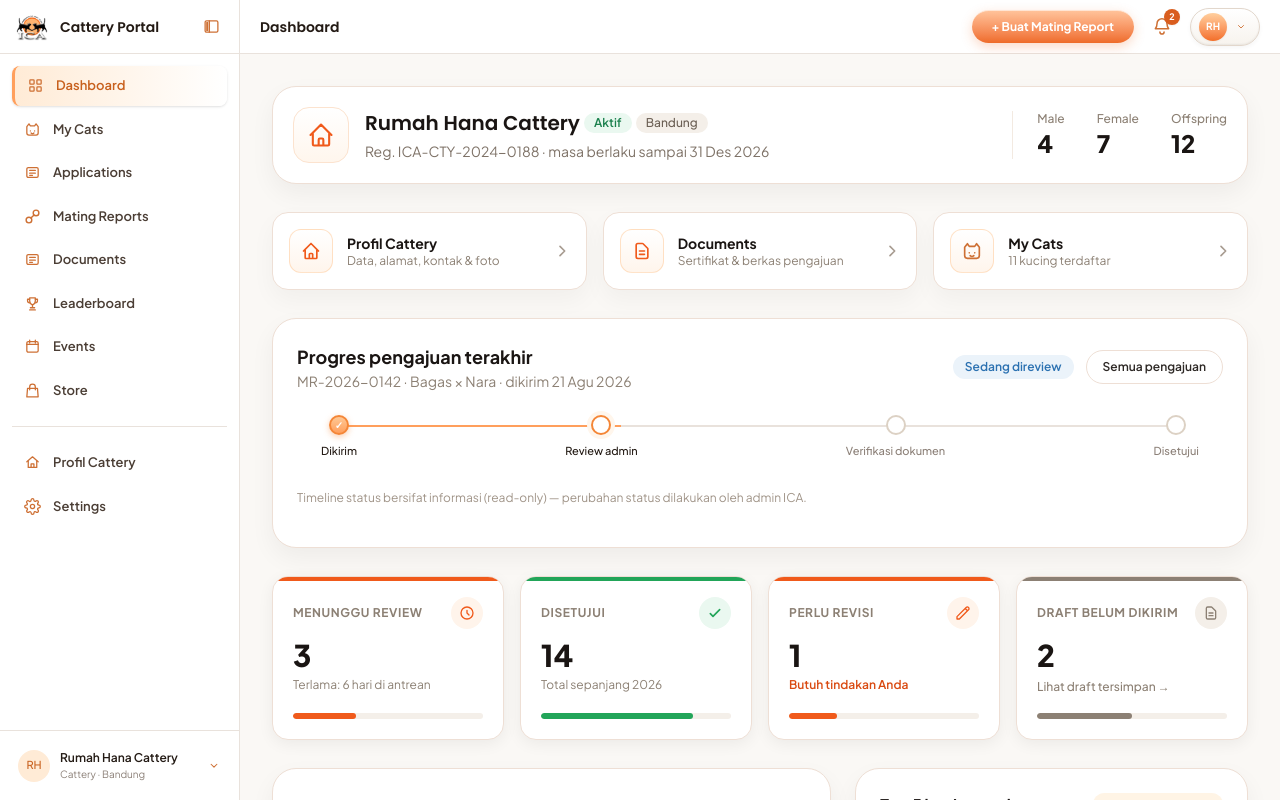
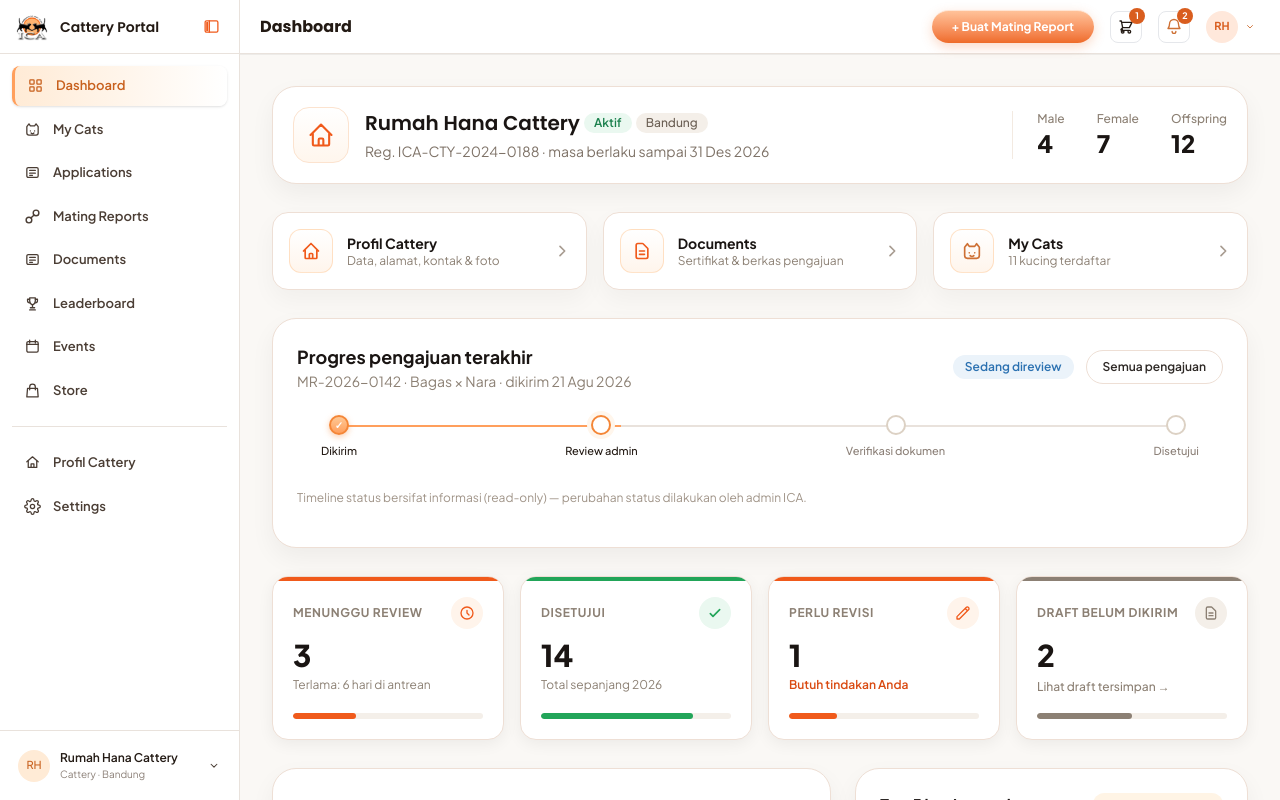
Before and after one commit to Riwriw-pnya/ica, a Next.js app: page /cattery/dashboard in a window 1280 px wide. Built offline with nearby package versions, Linux system fonts and the light colour scheme.

Commit message:
fix: header and color

```diff
--- a/app/cattery/dashboard/page.tsx
+++ b/app/cattery/dashboard/page.tsx
@@ -80,7 +80,7 @@ export default function DashboardPage() {
               onClick={() => setIsNotifOpen(true)}
               className="w-8 h-8 rounded-full bg-white/20 flex items-center justify-center relative shrink-0 text-white cursor-pointer hover:bg-white/30 transition-colors"
             >
-              <DashboardIcon name="bell" size={16} />
+              <DashboardIcon name="bell" size={16} className="text-white" />
               <div className="w-[6px] h-[6px] bg-[#EF4444] rounded-full absolute top-[7px] right-[8px]"></div>
             </button>
           </div>
@@ -120,8 +120,6 @@ export default function DashboardPage() {
 
         {/* Isi Konten Utama Mobile */}
         <div className="px-4 mt-5 space-y-8">
-
-          {/* Card Cattery Terverifikasi dengan Icon Home */}
           <div className="bg-white rounded-[16px] p-4 border border-[#F5E6DA] flex items-center justify-between shadow-xs">
             <div className="flex items-center gap-3">
               <div className="w-10 h-10 bg-[#FFF5EC] rounded-[10px] border border-[#F5E6DA] flex items-center justify-center shrink-0">
--- a/components/anggota/DashboardIcon.tsx
+++ b/components/anggota/DashboardIcon.tsx
@@ -9,7 +9,6 @@ export default function DashboardIcon({
   size = 18,
   className,
 }: DashboardIconProps) {
-  // Gabungkan warna default text-[#CE7034] dengan className eksternal jika ada
   const computedClassName = className ? className : "text-[#CE7034]";
 
   const commonProps: React.SVGProps<SVGSVGElement> = {
@@ -21,7 +20,7 @@ export default function DashboardIcon({
     stroke: "currentColor",
     strokeWidth: 1.8,
     strokeLinecap: "round",
-    strokeLinejoin: "round",
+    strokeLinejoin:"round",
   };
 
   switch (name) {
--- a/components/cattery/BottomNav.tsx
+++ b/components/cattery/BottomNav.tsx
@@ -5,7 +5,6 @@ import Link from "next/link";
 import { usePathname } from "next/navigation";
 import {
   LayoutDashboard,
-  Cat,
   FileText,
   Users,
   FolderDown,
@@ -15,6 +14,7 @@ import {
   Home,
   Settings,
 } from "lucide-react";
+import DashboardIcon from "../anggota/DashboardIcon";
 
 const menus = [
   { label: "Dashboard", icon: "dashboard", href: "/cattery/dashboard" },
@@ -34,7 +34,7 @@ function MenuIcon({ icon, className }: { icon: string; className?: string }) {
     case "dashboard":
       return <LayoutDashboard className={className} />;
     case "cat":
-      return <Cat className={className} />;
+      return <DashboardIcon name="cat" className={className} />;
     case "news":
       return <FileText className={className} />;
     case "users":
--- a/components/cattery/Header.tsx
+++ b/components/cattery/Header.tsx
@@ -1,17 +1,15 @@
 "use client";
 
-import { useRef, useState } from "react";
+import { useState } from "react";
 import { usePathname, useRouter } from "next/navigation";
 
-import DashboardIcon from "@/components/anggota/DashboardIcon";
-import NotificationDropdown from "./NotificationDropdown";
-import CatteryUserMenuDropdown from "./CatteryUserMenuDropdown";
+import DesktopHeader from "./header/DesktopHeader";
+import MobileHeader from "./header/MobileHeader";
 
 import type { NotificationItem } from "@/types/cattery";
 import { initialNotifications } from "@/data/cattery";
 
 import { useUserMenu } from "@/context/UserMenuContext";
-import { useClickOutside } from "@/hooks/useClickOutside";
 import { useHeaderAction } from "@/context/HeaderActionContext";
 
 const pageTitles: Record<string, string> = {
@@ -24,9 +22,10 @@ const pageTitles: Record<string, string> = {
   "/cattery/mating-reports": "Buat Mating Reports",
   "/cattery/documents": "Documents",
   "/cattery/leaderboard": "Leaderboard",
-  "/cattery/events": "Events",
+  "/cattery/event": "Event",
   "/cattery/store": "Store",
   "/cattery/profil": "Profil Cattery",
+  "/cattery/mprofil": "Profil Cattery",
   "/cattery/settings": "Settings",
 };
 
@@ -54,35 +53,33 @@ export default function Header() {
   const [notifications, setNotifications] =
     useState<NotificationItem[]>(initialNotifications);
 
-  const containerRef = useRef<HTMLDivElement>(null);
-  const notifRef = useRef<HTMLDivElement>(null);
+  const isMatingReportForm = pathname.startsWith("/cattery/mating-reports");
+  const isDashboard = pathname === "/cattery" || pathname === "/cattery/dashboard";
+  const isNotifications = pathname === "/cattery/notifications";
+  const isCatDetailPage = pathname.startsWith("/cattery/my-cats/");
+  const isApplicationDetailPage = pathname.startsWith("/cattery/applications/");
+  const isDraftPage = pathname === "/cattery/draft";
+  const isProfile = pathname === "/cattery/profil";
+  const isProfileMobile = pathname === "/cattery/mprofil";
+  const isEventsPage = pathname === "/cattery/events";
+  const isStorePage = pathname === "/cattery/store";
 
-  const isMatingReportForm =
-    pathname.startsWith("/cattery/mating-reports");
+  const unreadCount = notifications.filter((n) => !n.isRead).length;
+  const title = getPageTitle(pathname);
 
-  const isDashboard =
-    pathname === "/cattery" ||
-    pathname === "/cattery/dashboard";
-
-  const isNotifications =
-    pathname === "/cattery/notifications";
-
-  const isUserMenuOpen = openMenu === "header";
-  const isNotifOpen = openMenu === "notifications";
-
-  const unreadCount = notifications.filter(
-    (n) => !n.isRead
-  ).length;
-
-  useClickOutside(containerRef, () => {
-    if (isUserMenuOpen) closeMenu();
-  });
-
-  useClickOutside(notifRef, () => {
-    if (isNotifOpen) closeMenu();
-  });
-
-  const title = getPageTitle(pathname);
+  const handleCartClick = () => {
+    if (!isStorePage) {
+      if (typeof window !== "undefined") {
+        sessionStorage.setItem("open_cart_on_load", "true");
+      }
+      router.push("/cattery/store");
+    } else {
+      if (typeof window !== "undefined") {
+        window.dispatchEvent(new CustomEvent("open-store-cart"));
+        window.dispatchEvent(new CustomEvent("open-mobile-cart"));
+      }
+    }
+  };
 
   const handleLogout = () => {
     closeMenu();
@@ -98,188 +95,59 @@ export default function Header() {
     );
   };
 
+  const handleMarkOneRead = (id: string) => {
+    setNotifications((prev) =>
+      prev.map((n) => (n.id === id ? { ...n, isRead: true } : n))
+    );
+  };
+
   return (
     <header
-      className={`${
+      className={`sticky top-0 z-40 w-full border-b border-[var(--color-ink-100,#EFE9E1)] bg-white px-5 py-2.5 shadow-2xs ${
         isDashboard ? "hidden md:flex" : "flex"
-      } h-[54px] items-center justify-between border-b border-[var(--color-ink-100,#EFE9E1)] bg-white px-5`}
+      }`}
     >
-      <div className="flex items-center gap-3">
-        {isNotifications && (
-          <button
-            type="button"
-            onClick={() => router.back()}
-            className="-ml-1 mr-1 cursor-pointer text-[#8C8074] transition-colors hover:text-[#F05A1B]"
-            aria-label="Kembali"
-          >
-            <svg
-              className="h-5 w-5"
-              fill="none"
-              viewBox="0 0 24 24"
-              stroke="currentColor"
-              strokeWidth={2.5}
-            >
-              <path
-                strokeLinecap="round"
-                strokeLinejoin="round"
-                d="M15 19l-7-7 7-7"
-              />
-            </svg>
-          </button>
-        )}
+      {/* TAMPILAN DESKTOP (Tetap Tampil di Dashboard Layar Komputer) */}
+      <DesktopHeader
+        title={title}
+        isDashboard={isDashboard}
+        isMatingReportForm={isMatingReportForm}
+        isNotifications={isNotifications}
+        customAction={customAction}
+        unreadCount={unreadCount}
+        notifications={notifications}
+        initials="RH"
+        openMenu={openMenu}
+        toggleMenu={toggleMenu}
+        closeMenu={closeMenu}
+        onMarkAllRead={handleMarkAllAsRead}
+        onMarkOneRead={handleMarkOneRead}
+        onCartClick={handleCartClick}
+        onLogout={handleLogout}
+      />
 
-        <div className="flex flex-col">
-          <h1 className="font-display text-sm font-semibold text-[var(--color-ink-900,#231A14)]">
-            {title}
-          </h1>
-
-          {isNotifications && (
-            <span className="mt-0.5 text-[10px] font-medium leading-none text-[#8C8074]">
-              {unreadCount} belum dibaca
-            </span>
-          )}
-        </div>
-
-        {isMatingReportForm && (
-          <span className="rounded-full bg-[var(--color-ink-100,#F5EFE9)] px-2.5 py-0.5 text-[10px] font-medium text-[var(--color-ink-700,#7A6E65)]">
-            Draft
-          </span>
-        )}
-      </div>
-
-      <div className="flex items-center gap-3">
-        {isNotifications ? (
-          <button
-            type="button"
-            onClick={handleMarkAllAsRead}
-            className="cursor-pointer text-xs font-bold text-[#F05A1B] hover:text-[#D95D1E]"
-          >
-            Tandai semua dibaca
-          </button>
-        ) : (
-          <>
-            {isDashboard && (
-              <button
-                type="button"
-                onClick={() =>
-                  router.push("/cattery/mating-reports")
-                }
-                className="hidden cursor-pointer rounded-full border-t border-[#FFE5D4] bg-gradient-to-b from-[#FFC299] to-[#EE6B28] px-5 py-2 text-xs font-bold text-white shadow-[0_4px_12px_rgba(238,107,40,0.25)] transition-all duration-150 hover:from-[#EE6B28] hover:to-[#C8601D] active:translate-y-0.5 active:shadow-[0_2px_6px_rgba(0,0,0,0.15)] lg:block"
-              >
-                + Buat Mating Report
-              </button>
-            )}
-
-            {isMatingReportForm && (
-              <>
-                <span className="text-[11px] text-[var(--color-ink-400,#A89F95)]">
-                  Tersimpan otomatis 14:32
-                </span>
-
-                <button
-                  type="button"
-                  onClick={() => {
-                    if (customAction) {
-                      customAction();
-                    }
-                  }}
-                  className="cursor-pointer rounded-full border border-[var(--color-brand-orange-300,#D95D1E)] px-4 py-1.5 text-[12px] font-medium text-[var(--color-brand-orange-700,#D95D1E)] transition hover:bg-[var(--color-brand-orange-50,#FBE3D5)] active:scale-95"
-                >
-                  Simpan draft
-                </button>
-
-                <button
-                  type="button"
-                  onClick={() =>
-                    router.push("/cattery/dashboard")
-                  }
-                  className="text-[12px] font-medium text-[var(--color-ink-700,#7A6E65)] hover:text-[var(--color-ink-900,#231A14)]"
-                >
-                  Keluar
-                </button>
-              </>
-            )}
-
-            <div
-              ref={notifRef}
-              className="relative"
-            >
-              <button
-                type="button"
-                onClick={() =>
-                  toggleMenu("notifications")
-                }
-                className="relative flex h-8 w-8 items-center justify-center rounded-lg text-[var(--color-ink-700,#231A14)] transition hover:bg-[#FAF7F2]"
-                aria-label="Notifikasi"
-              >
-                <DashboardIcon
-                  name="bell"
-                  size={20}
-                />
-
-                {unreadCount > 0 && (
-                  <span className="absolute -right-0.5 -top-0.5 flex h-4 min-w-4 items-center justify-center rounded-full bg-[#D95D1E] px-1 text-[9px] font-bold leading-none text-white shadow-xs">
-                    {unreadCount}
-                  </span>
-                )}
-              </button>
-
-              {isNotifOpen && (
-                <NotificationDropdown
-                  notifications={notifications}
-                  onMarkAllRead={handleMarkAllAsRead}
-                  onMarkOneRead={(id: string) =>
-                    setNotifications((prev) =>
-                      prev.map((n) =>
-                        n.id === id
-                          ? {
-                              ...n,
-                              isRead: true,
-                            }
-                          : n
-                      )
-                    )
-                  }
-                  onClose={closeMenu}
-                />
-              )}
-            </div>
-
-            <div
-              ref={containerRef}
-              className="relative"
-            >
-              <button
-                type="button"
-                onClick={() =>
-                  toggleMenu("header")
-                }
-                className="flex items-center gap-2 rounded-full border border-[#E2D7CC] bg-gradient-to-b from-white to-[#F7F3ED] px-2 py-1 shadow-[inset_0_1px_1px_rgba(255,255,255,0.9),inset_0_-1px_2px_rgba(0,0,0,0.06),0_2px_4px_rgba(0,0,0,0.04)] transition-all hover:border-[#D1C2B3] hover:from-white hover:to-[#F0E7DC] active:scale-98"
-              >
-                <div className="flex h-7 w-7 shrink-0 items-center justify-center rounded-full bg-gradient-to-b from-[#FFCF9E] to-[#F26E27] text-[10px] font-bold text-white shadow-xs">
-                  RH
-                </div>
-
-                <span className="flex items-center pr-1 text-[#6E6359]">
-                  <DashboardIcon
-                    name="chevron"
-                    size={12}
-                  />
-                </span>
-              </button>
-
-              {isUserMenuOpen && (
-                <CatteryUserMenuDropdown
-                  position="bottom"
-                  widthClass="w-64 right-0"
-                  onNavigate={closeMenu}
-                  onLogout={handleLogout}
-                />
-              )}
-            </div>
-          </>
-        )}
-      </div>
+      {/* TAMPILAN MOBILE (Otomatis Tersembunyi Hanya di Dashboard Mobile) */}
+      {!isDashboard && (
+        <MobileHeader
+          title={title}
+          headerTitle={title}
+          headerSubTitle={null}
+          isCatDetailPage={isCatDetailPage}
+          isApplicationDetailPage={isApplicationDetailPage}
+          isDraftPage={isDraftPage}
+          isNotifications={isNotifications}
+          isMatingReportForm={isMatingReportForm}
+          isProfile={isProfile}
+          isProfileMobile={isProfileMobile}
+          isEventsPage={isEventsPage}
+          isStorePage={isStorePage}
+          unreadCount={unreadCount}
+          initials="RH"
+          catteryName="Rumah Hana"
+          catteryRegion="Bandung"
+          onCartClick={handleCartClick}
+        />
+      )}
     </header>
   );
 }
--- a/components/cattery/Sidebar.tsx
+++ b/components/cattery/Sidebar.tsx
@@ -65,11 +65,15 @@ export default function Sidebar() {
             : "text-[var(--color-ink-700)] hover:bg-[var(--color-brand-orange-50)]"
         }`}
       >
-        {menu.icon === "mating" ? (
-          <DashboardIcon name="mating" size={17} />
-        ) : (
-          <DashboardIcon name={menu.icon} size={17} />
-        )}
+        <DashboardIcon
+          name={menu.icon}
+          size={17}
+          className={
+            isActive
+              ? "text-[var(--color-brand-orange-700)]"
+              : "text-[var(--color-ink-700)]"
+          }
+        />
         {isSidebarOpen && <span>{menu.label}</span>}
       </Link>
     );
@@ -110,16 +114,16 @@ export default function Sidebar() {
         {isSidebarOpen && (
           <button
             onClick={toggleSidebar}
-            className="flex h-7 w-6 shrink-0 items-center justify-center rounded-md text-[#db874b] transition hover:bg-[var(--color-brand-orange-50)] cursor-pointer"
+            className="flex h-7 w-6 shrink-0 items-center justify-center rounded-md text-[#F05A1B] hover:text-[#D95D1E] transition hover:bg-[var(--color-brand-orange-50)] cursor-pointer"
             aria-label="Close sidebar"
             title="Close sidebar"
           >
-            <DashboardIcon name="panel" size={17} />
+            <DashboardIcon name="panel" size={17} className="text-[#F05A1B]" />
           </button>
         )}
       </div>
 
-      {/* Navigasi Utama (mengisi ruang atas) */}
+      {/* Navigasi Utama */}
       <nav className={`flex-1 overflow-y-auto py-3 ${isSidebarOpen ? "px-3" : "px-2"}`}>
         <div className="space-y-1">{menus.map(renderMenu)}</div>
 
@@ -128,7 +132,7 @@ export default function Sidebar() {
         </div>
       </nav>
 
-      {/* Profile / Avatar User Desktop (Menempel Rapi di Dasar Sidebar) */}
+      {/* Profile / Avatar User Desktop */}
       <div
         ref={containerRef}
         className={`relative border-t border-[var(--color-ink-100)] p-3 bg-[var(--color-sidebar)] shrink-0 ${
@@ -155,7 +159,7 @@ export default function Sidebar() {
                   Cattery · Bandung
                 </p>
               </div>
-              <DashboardIcon name="chevron" size={14} />
+              <DashboardIcon name="chevron" size={14} className="text-[var(--color-ink-700)]" />
             </>
           )}
         </button>
```
Also changed, not shown: components/anggota/Sidebar.tsx (+13 -5 lines), components/cattery/header/MobileHeader.tsx (+7 -8 lines).
